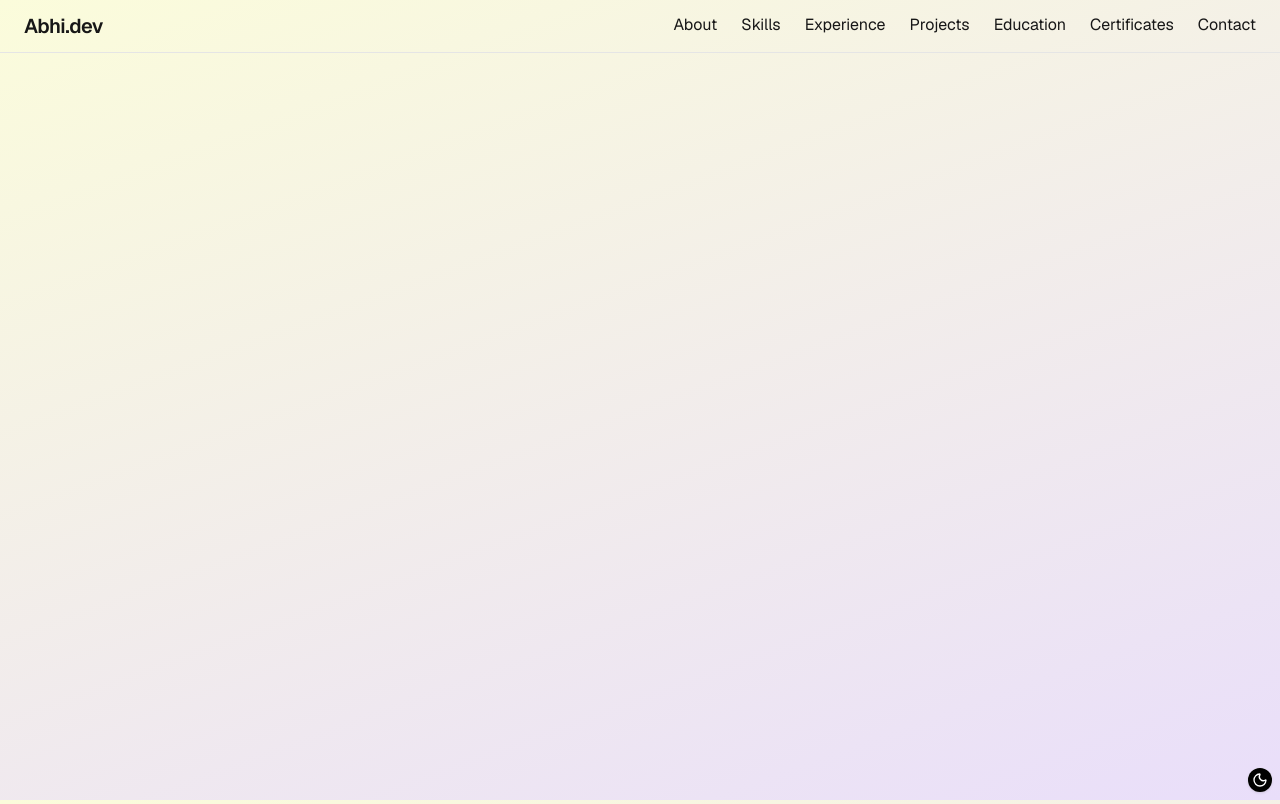
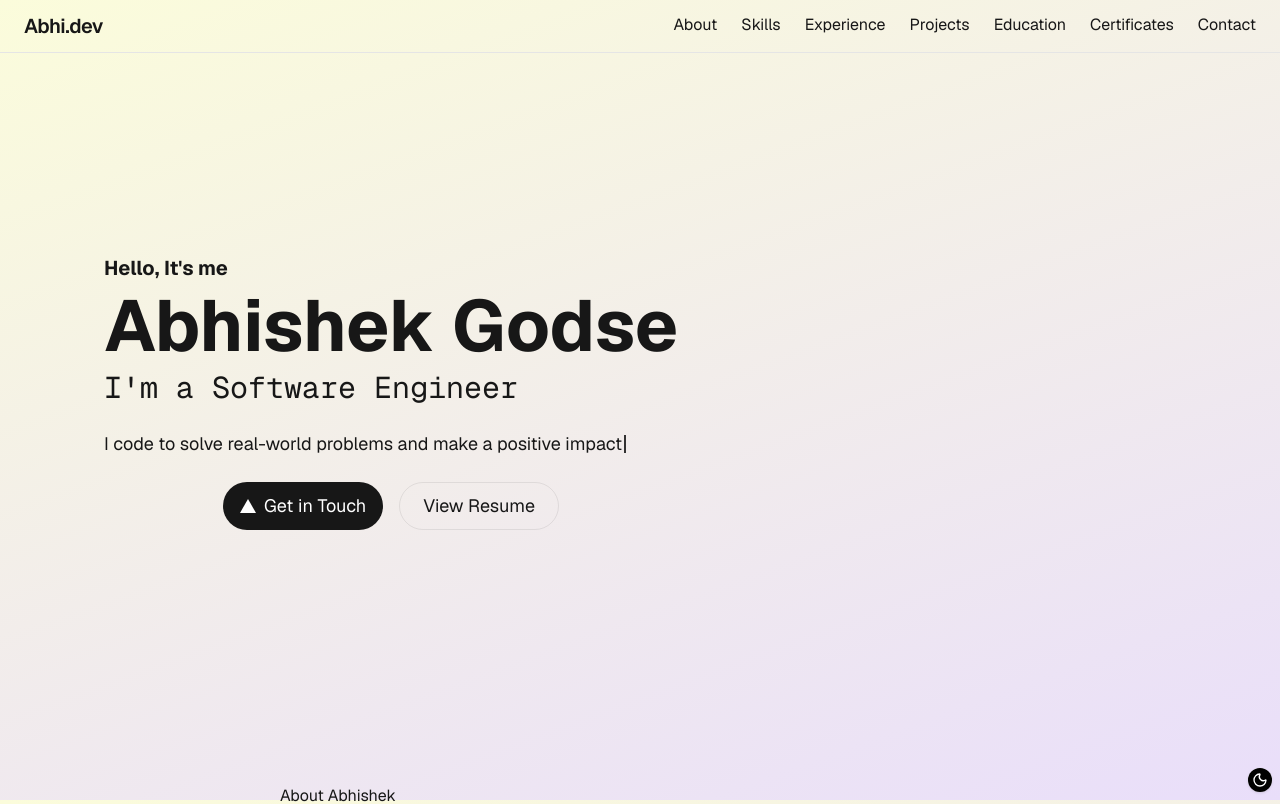
Before and after one commit to abhigodse9556/Personal_Portfolio, a Next.js app: page / in a window 1280 px wide. Shown: the top 804 px of the page. Built offline with nearby package versions, Linux system fonts and the light colour scheme.

Commit message:
Add typewriter effect component; enhance hero section with animations and content; update navbar with motion effects; style button for pointer cursor

```diff
--- a/app/globals.css
+++ b/app/globals.css
@@ -122,6 +122,10 @@ a {
   text-decoration: none;
 }
 
+button {
+  cursor: pointer;
+}
+
 .nav-link {
   position: relative; /* 🌟 FIXED: Keeps the line locked to the link, not the div */
   display: inline-block; /* 🌟 FIXED: Allows 3D transforms to work correctly on text */
--- a/components/about.tsx
+++ b/components/about.tsx
@@ -10,7 +10,9 @@ const About = () => {
       <main
         id="about"
         className="flex flex-1 w-full max-w-3xl min-h-screen flex-col items-center justify-between px-6 py-8 sm:items-start scroll-mt-20"
-      ></main>
+      >
+        About Abhishek
+      </main>
     </div>
   );
 };
--- a/components/hero.tsx
+++ b/components/hero.tsx
@@ -3,11 +3,85 @@
 import { links } from "@/data/links";
 import Image from "next/image";
 import { motion } from "motion/react";
+import Typewriter from "./ui/typewriter";
 
 const Hero = () => {
   return (
-    <div className="flex flex-col flex-1 items-center justify-center font-sans">
-      <main className="flex flex-1 w-full max-w-3xl min-h-screen flex-col items-center justify-between px-6 py-8 sm:items-start"></main>
+    <div className="flex font-sans">
+      <main className="flex flex-col min-h-[90vh] items-center justify-center md:flex-row px-6 py-8 mt-8">
+        <div id="hero-text" className="flex min-w-[50vw] items-center">
+          <div className="flex flex-col gap-2 p-2 md:p-4 lg:p-20">
+            <motion.h1
+              className="text-xl font-bold md:text-xl"
+              initial={{ translateX: -100 }}
+              animate={{ translateX: 0 }}
+              transition={{ duration: 0.5 }}
+            >
+              Hello, It&apos;s me
+            </motion.h1>
+            <motion.h1
+              className="text-3xl font-bold md:text-5xl lg:text-6xl xl:text-7xl"
+              initial={{ opacity: 0, scale: -6 }}
+              animate={{ opacity: 1, scale: 1 }}
+              transition={{ delay: 0.75, duration: 1.5 }}
+            >
+              Abhishek Godse
+            </motion.h1>
+            <motion.h2
+              className="text-lg font-mono md:text-2xl lg:text-3xl xl:text-3xl"
+              initial={{ opacity: 0, translateX: 100, scale: 0.5 }}
+              animate={{ opacity: 1, translateX: 0, scale: 1 }}
+              transition={{ delay: 2, duration: 1.25 }}
+            >
+              I&apos;m a Software Engineer
+            </motion.h2>
+            <motion.div
+              className="mt-4 text-sm md:text-lg"
+              initial={{ opacity: 0 }}
+              animate={{ opacity: 1 }}
+              transition={{ delay: 3, duration: 1.25 }}
+            >
+              <Typewriter
+                text="I code to solve real-world problems and make a positive impact."
+                delay={3}
+                speed={0.05}
+              />
+            </motion.div>
+            <motion.div
+              className="flex justify-center items-center gap-4 mt-4 text-sm md:text-lg"
+              initial={{ opacity: 0 }}
+              animate={{ opacity: 1 }}
+              transition={{ delay: 4, duration: 1.25 }}
+            >
+              <a
+                className="flex h-12 w-full items-center justify-center gap-2 rounded-full bg-primary px-2 text-primary-foreground transition-colors hover:bg-primary/80 max-w-40"
+                href="#contact"
+              >
+                <Image
+                  className="dark:invert h-3.5 w-4"
+                  src="/vercel.svg"
+                  alt="Vercel logomark"
+                  width={16}
+                  height={14}
+                />
+                Get in Touch
+              </a>
+              <a
+                className="flex h-12 w-full items-center justify-center rounded-full border border-solid border-black/8 px-5 transition-colors hover:border-transparent hover:bg-black/4 dark:border-white/[.145] dark:hover:bg-[#1a1a1a] max-w-40"
+                href={links.resume}
+                target="_blank"
+                rel="noopener noreferrer"
+              >
+                View Resume
+              </a>
+            </motion.div>
+          </div>
+        </div>
+        <div
+          id="hero-images"
+          className="flex min-w-[30vw] items-center justify-center"
+        ></div>
+      </main>
     </div>
   );
 };
--- a/components/navbar.tsx
+++ b/components/navbar.tsx
@@ -1,6 +1,7 @@
 "use client";
 
 import { useState } from "react";
+import { motion } from "motion/react";
 import { Icon } from "./ui/icon";
 
 const Navbar = () => {
@@ -42,7 +43,12 @@ const Navbar = () => {
   ];
 
   return (
-    <nav className="fixed top-0 z-50 w-full border-b border-border">
+    <motion.nav
+      initial={{ opacity: 0, y: -50 }}
+      animate={{ opacity: 1, y: 0 }}
+      transition={{ duration: 2 }}
+      className="fixed top-0 z-50 w-full border-b border-border"
+    >
       <div className="mx-auto flex items-center justify-between px-6 py-3">
         {/* Logo */}
         <div className="shrink-0 text-primary">
@@ -97,7 +103,7 @@ const Navbar = () => {
           ))}
         </div>
       </div>
-    </nav>
+    </motion.nav>
   );
 };
 
--- /dev/null
+++ b/components/ui/typewriter.tsx
@@ -0,0 +1,54 @@
+import { motion, useMotionValue, useTransform, animate } from "motion/react";
+import { useEffect, useState } from "react";
+
+interface TypewriterProps {
+  text: string;
+  delay?: number;
+  speed?: number;
+}
+
+export default function Typewriter(props: TypewriterProps) {
+  const { text, delay = 0, speed = 0.05 } = props;
+  const count = useMotionValue(0);
+  const rounded = useTransform(count, (latest) => Math.round(latest));
+  const displayText = useTransform(rounded, (latest) => text.slice(0, latest));
+  const [animationCompleted, setAnimationCompleted] = useState(false);
+
+  useEffect(() => {
+    // Animate the character count from 0 to the text length
+    const controls = animate(count, text.length, {
+      type: "tween",
+      duration: text.length * speed, // Dynamic duration based on text length
+      delay: delay, // Configurable initial pause
+      ease: "linear",
+      onComplete: () => setAnimationCompleted(true),
+    });
+
+    return () => controls.stop();
+  }, [text, delay, speed, count]);
+
+  return (
+    <span style={{ display: "inline-flex", alignItems: "center" }}>
+      {/* Typed Text Output */}
+      <motion.span>{displayText}</motion.span>
+
+      {/* Blinking Terminal Cursor */}
+      <motion.span
+        animate={animationCompleted ? { opacity: 0 } : { opacity: [1, 0] }}
+        transition={{
+          repeat: animationCompleted ? 0 : Infinity,
+          duration: 0.6,
+          ease: "linear",
+          times: [0, 0.49, 0.5, 0.99, 1],
+        }}
+        style={{
+          display: "inline-block",
+          width: "2px",
+          height: "1em",
+          backgroundColor: "currentColor",
+          marginLeft: "2px",
+        }}
+      />
+    </span>
+  );
+}
```
